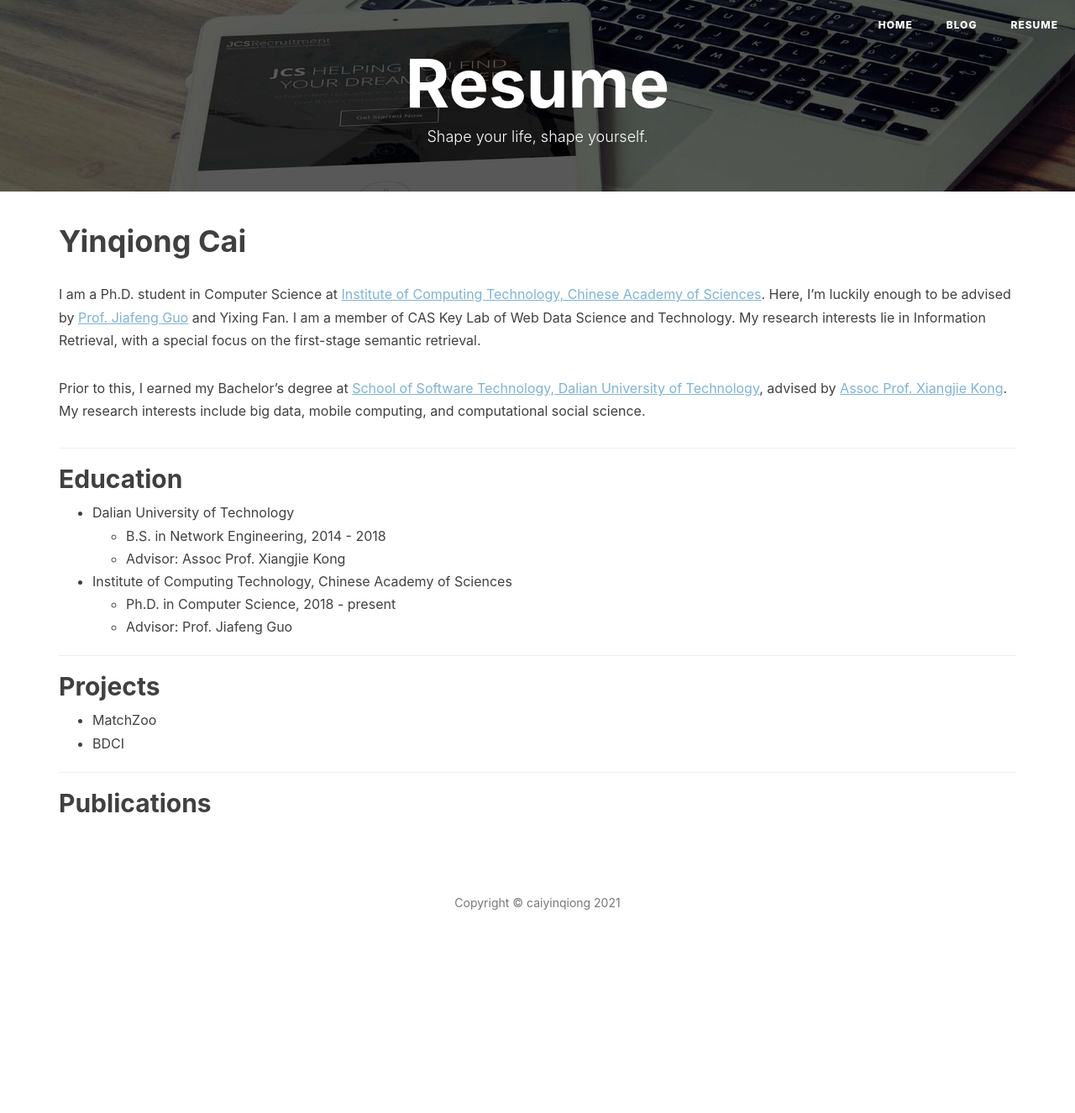
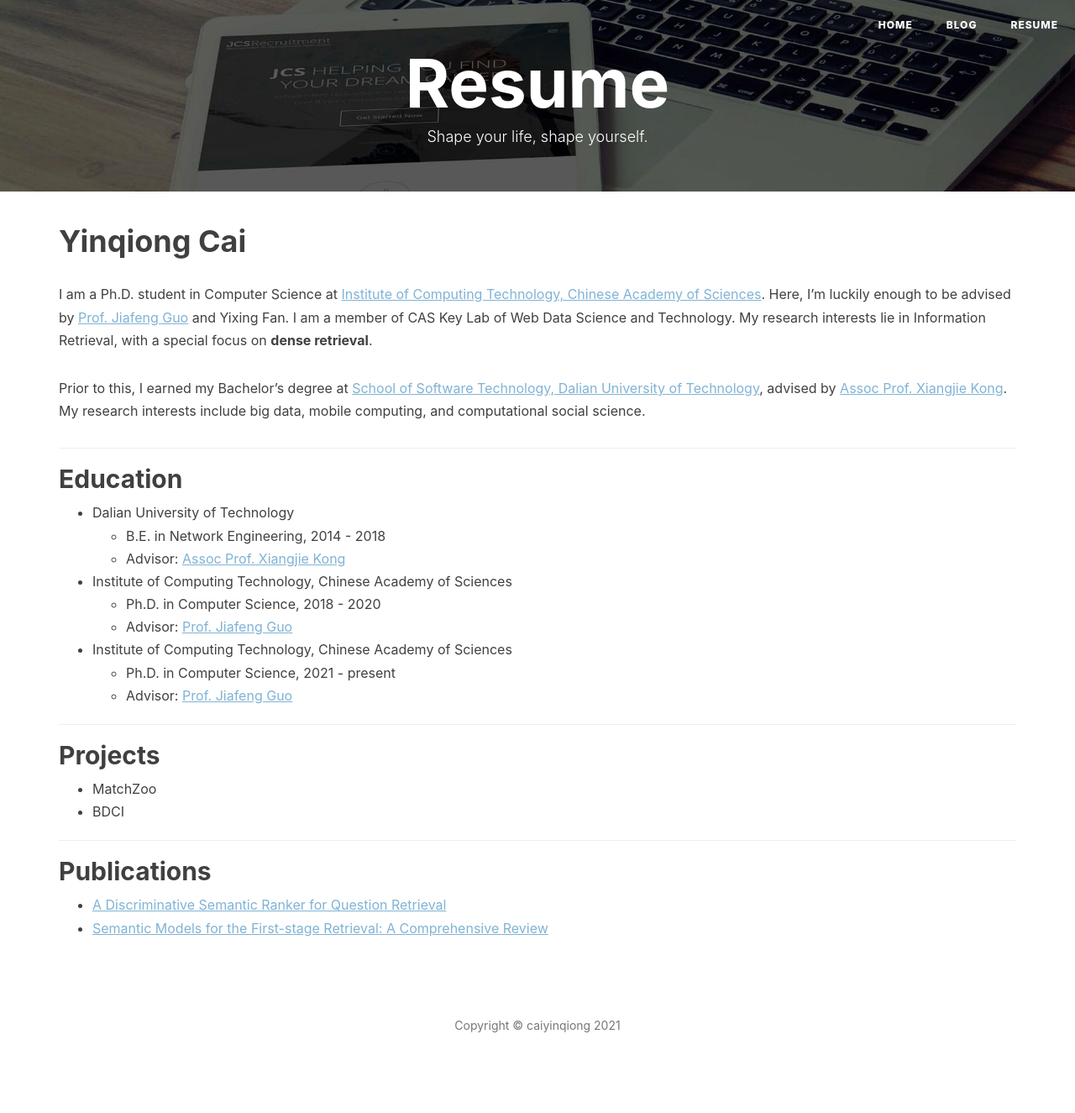
Before and after one commit to caiyinqiong/caiyinqiong.github.io, a Jekyll site: the page built from resume.html, in a window 1280 px wide. Shown: the whole page at 84% size. Built offline with Jekyll 4.4.1, drawn with Linux system fonts in a browser that asks for light colours; nearby versions of some CDN libraries; comment, search, counter and statistics services are not loaded; before the commit the page ends 1179 px from its top, so only the background shows below that.

Commit message:
Update resume.html

```diff
--- a/resume.html
+++ b/resume.html
@@ -25,7 +25,7 @@ header-img: "img/post-bg-rwd.jpg"
 <div class="container">
 
 <h1>Yinqiong Cai</h1>
-<p> I am a Ph.D. student in Computer Science at <a href="http://www.ict.ac.cn/" style="color:#7FB3D5;text-decoration:underline">Institute of Computing Technology, Chinese Academy of Sciences</a>. Here, I’m luckily enough to be advised by <a href="http://www.bigdatalab.ac.cn/~gjf/" style="color:#7FB3D5;text-decoration:underline">Prof. Jiafeng Guo</a> and Yixing Fan. I am a member of CAS Key Lab of Web Data Science and Technology. My research interests lie in Information Retrieval, with a special focus on the first-stage semantic retrieval.</p>
+<p> I am a Ph.D. student in Computer Science at <a href="http://www.ict.ac.cn/" style="color:#7FB3D5;text-decoration:underline">Institute of Computing Technology, Chinese Academy of Sciences</a>. Here, I’m luckily enough to be advised by <a href="http://www.bigdatalab.ac.cn/~gjf/" style="color:#7FB3D5;text-decoration:underline">Prof. Jiafeng Guo</a> and Yixing Fan. I am a member of CAS Key Lab of Web Data Science and Technology. My research interests lie in Information Retrieval, with a special focus on <strong>dense retrieval</strong>.</p>
 <p> Prior to this, I earned my Bachelor’s degree at <a href="https://ssdut.dlut.edu.cn/" style="color:#7FB3D5;text-decoration:underline">School of Software Technology, Dalian University of Technology</a>, advised by <a href="http://thealphalab.org/xjkong/" style="color:#7FB3D5;text-decoration:underline">Assoc Prof. Xiangjie Kong</a>. My research interests include big data, mobile computing, and computational social science.
 
 <section>
@@ -34,14 +34,20 @@ header-img: "img/post-bg-rwd.jpg"
 <ul>
   <li>Dalian University of Technology
     <ul>
-      <li>B.S. in Network Engineering, 2014 - 2018</li>
-      <li>Advisor: Assoc Prof. Xiangjie Kong</li>
+      <li>B.E. in Network Engineering, 2014 - 2018</li>
+      <li>Advisor: <a href="http://thealphalab.org/xjkong/" style="color:#7FB3D5;text-decoration:underline">Assoc Prof. Xiangjie Kong</a></li>
     </ul>
   </li>
   <li>Institute of Computing Technology, Chinese Academy of Sciences
     <ul>
-      <li>Ph.D. in Computer Science, 2018 - present</li>
-      <li>Advisor: Prof. Jiafeng Guo</li>
+      <li>Ph.D. in Computer Science, 2018 - 2020</li>
+      <li>Advisor: <a href="http://www.bigdatalab.ac.cn/~gjf/" style="color:#7FB3D5;text-decoration:underline">Prof. Jiafeng Guo</a></li>
+    </ul>
+  </li>
+  <li>Institute of Computing Technology, Chinese Academy of Sciences
+    <ul>
+      <li>Ph.D. in Computer Science, 2021 - present</li>
+      <li>Advisor: <a href="http://www.bigdatalab.ac.cn/~gjf/" style="color:#7FB3D5;text-decoration:underline">Prof. Jiafeng Guo</a></li>
     </ul>
   </li>
 </ul>
@@ -59,6 +65,11 @@ header-img: "img/post-bg-rwd.jpg"
 <section>
     <hr>
     <h2>Publications</h2>
+<ul>
+  <li><a href="https://arxiv.org/pdf/2107.08345.pdf" style="color:#7FB3D5;text-decoration:underline">A Discriminative Semantic Ranker for Question Retrieval</a></li>
+  <li><a href="https://arxiv.org/pdf/2103.04831.pdf" style="color:#7FB3D5;text-decoration:underline">Semantic Models for the First-stage Retrieval: A
+Comprehensive Review</a></li>
+</ul>
 </section>
 
 
```
